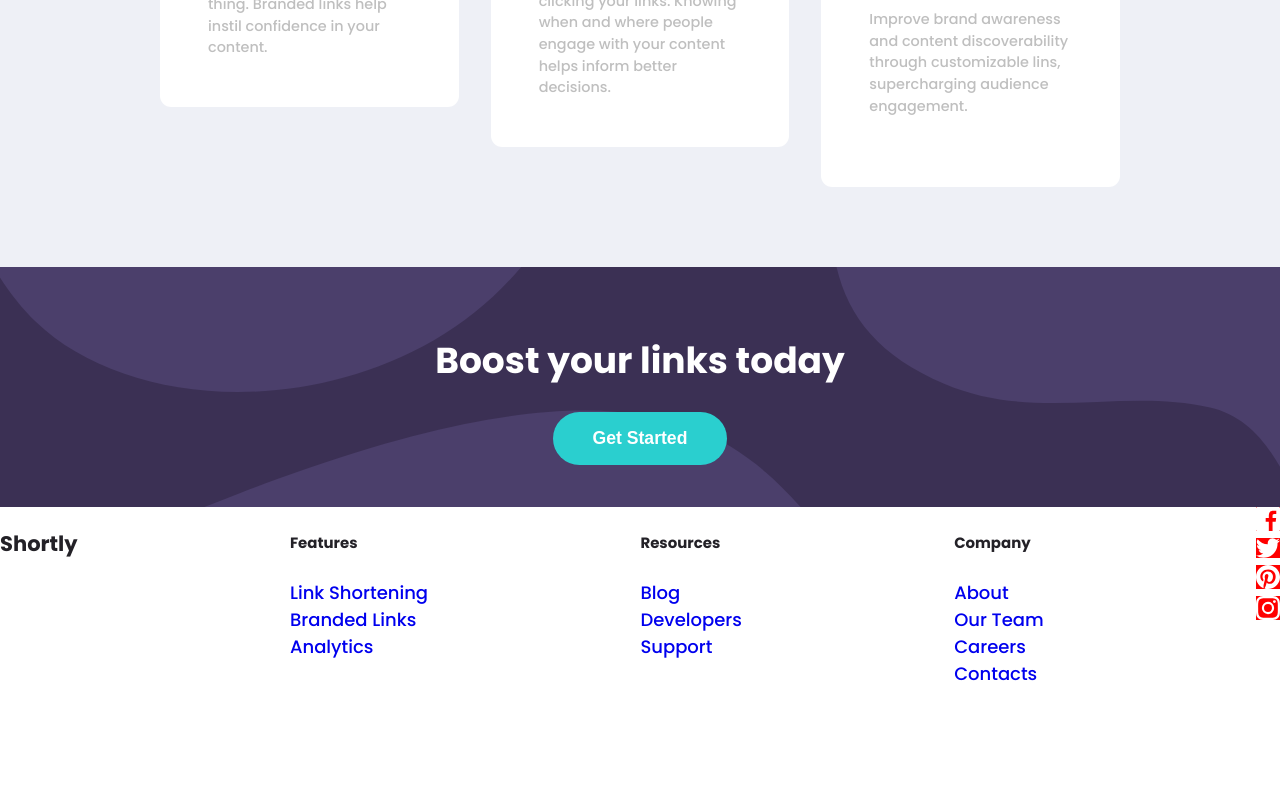
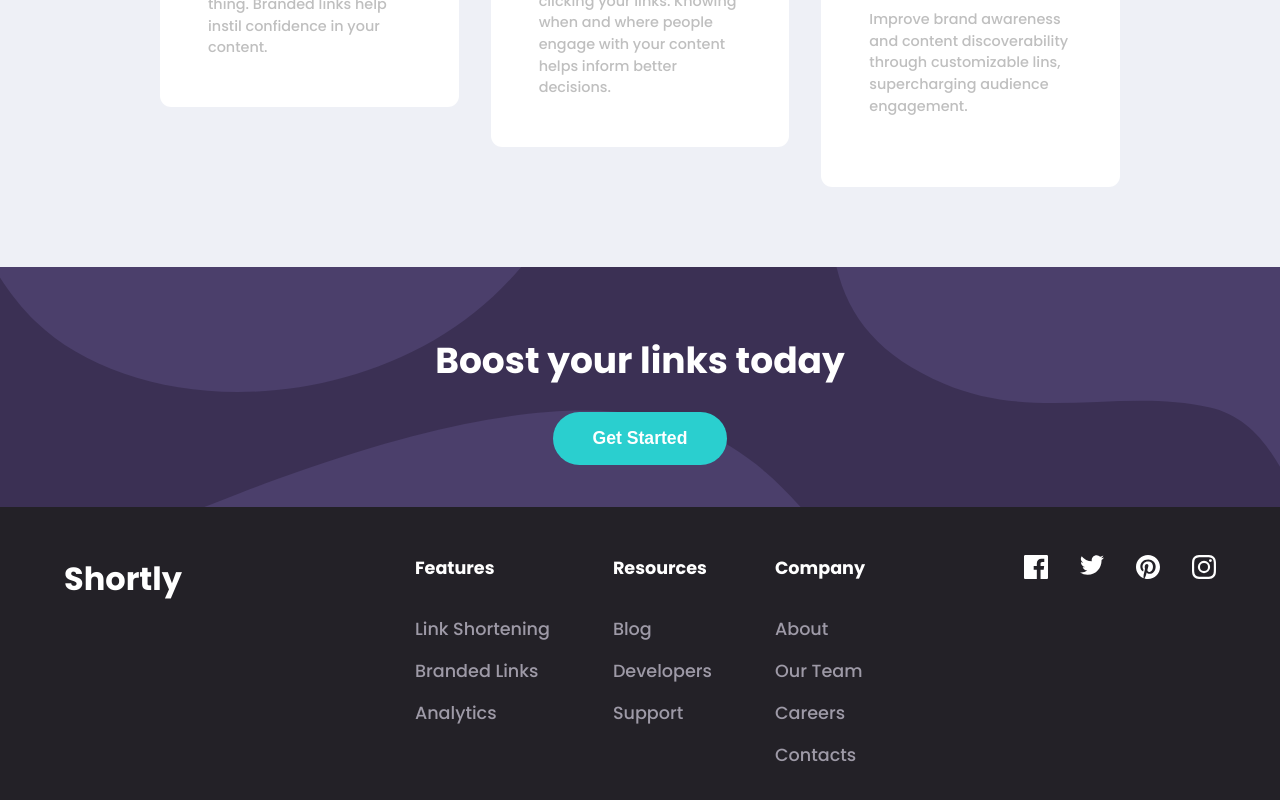
Before and after one commit to slekstut/url-shortening-api-master, a Vue app: page / in a window 1280 px wide. Shown: the part 1561-2361 px from the top of the page. Before the commit the page ends 2248 px from the top, so only its background shows below. Built offline with nearby package versions, Linux system fonts and the light colour scheme.

Commit message:
footer styling completed

```diff
--- a/src/components/Footer.vue
+++ b/src/components/Footer.vue
@@ -23,7 +23,7 @@
         <a href="#">Careers</a>
         <a href="#">Contacts</a>
       </div>
-      <div class="footer-column">
+      <div class="footer-column socials">
         <a href="#"
           ><img src="../assets/images/icon-facebook.svg" alt="facebok"
         /></a>
@@ -42,8 +42,7 @@
 </template>
 
 <script>
-export default {
-};
+export default {};
 </script>
 
 <style lang="scss" scoped>
@@ -54,16 +53,42 @@ export default {
     display: flex;
     flex-direction: row;
     justify-content: space-between;
+    background-color: $veryDarkViolet;
+    color: $white;
+    padding: 3rem 4rem;
     .footer-column {
       display: flex;
       flex-direction: column;
       justify-content: start;
+      gap: 1rem;
+      h3 {
+        margin: 0;
+        font-size: 2rem;
+      }
+      h5 {
+        font-size: 1.1rem;
+        margin: 0;
+        margin-bottom: 1.2rem;
+      }
       a {
+        font-size: 1.1rem;
+        font-weight: 500;
         text-decoration: none;
+        color: $grayishViolet;
       }
-            a img {
-                background-color: red;
+      &:nth-child(1) {
+        justify-content: start;
+        width: 25%;
       }
+      &:last-child {
+          width: 25%;
+      }
+    }
+    .socials {
+      display: flex;
+      flex-direction: row;
+      gap: 2rem;
+      justify-content: end;
     }
   }
 }
```
Lines whose indentation alone changed are shown as unchanged.
